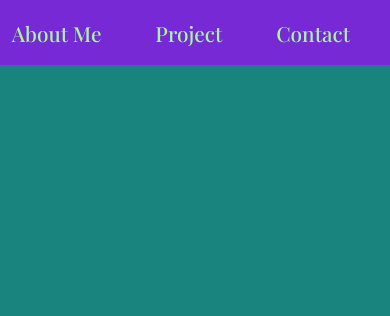
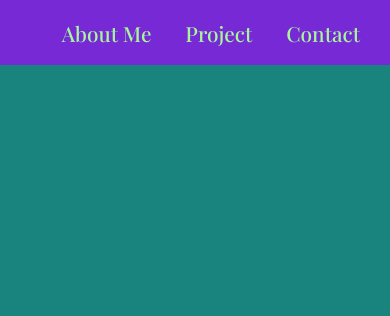
Before and after one commit to Hardik-Bansal/freecodecamp, a plain HTML site: page Portfolio/index.html in a window 390 px wide. Shown: the top 316 px of the page. Drawn offline with nearby package versions, Linux system fonts and the light colour scheme.

Commit message:
Update style.css

```diff
--- a/Portfolio/style.css
+++ b/Portfolio/style.css
@@ -153,7 +153,7 @@ footer p{
 }
 @media screen and (max-width: 410px){
 	#navbar ul li a{
-	padding: 18px 10px 18px 10px;
+	padding: 0;
 	color: #A8F69A;
 	}
 }
```
